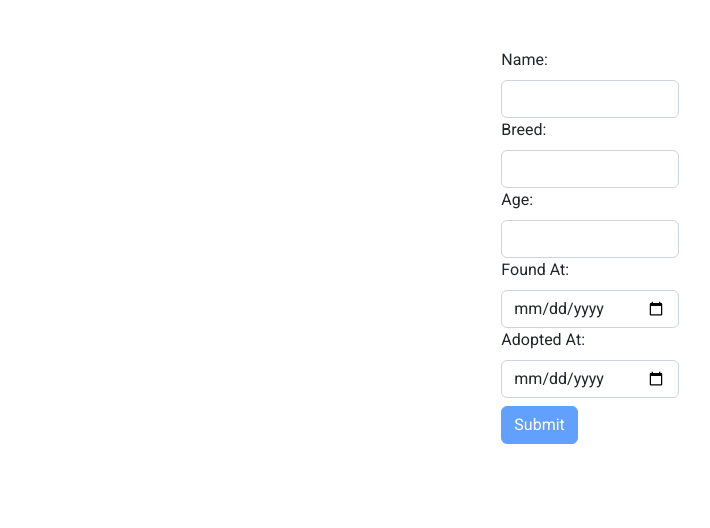
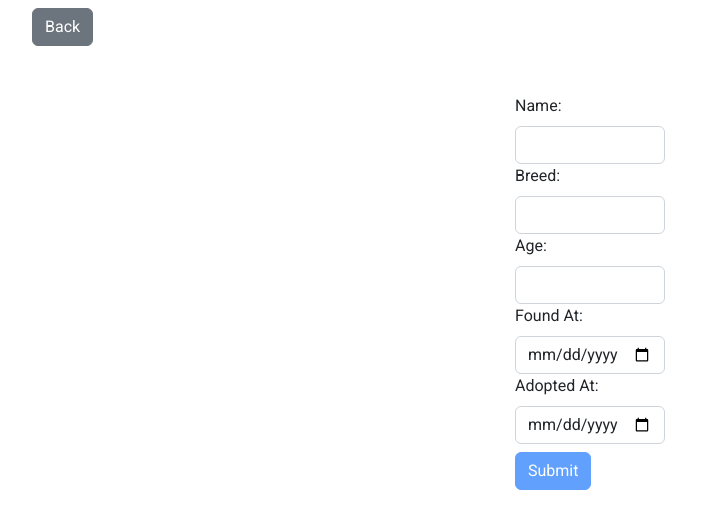
Before and after one commit to voroshagyma/dog-shelter-frontend, an Angular app: page /dogs/1 in a window 1280 px wide. Shown: the top 528 px of the page, without its empty margins (50-760 px from the left). Built offline with nearby package versions, Linux system fonts and the light colour scheme; no server answers.

Commit message:
Add back to dog edit page

```diff
--- a/src/app/dogs/dog-card/dog-card.component.html
+++ b/src/app/dogs/dog-card/dog-card.component.html
@@ -6,7 +6,7 @@
   <div class="card-body">
     <h5 class="card-title">{{dog.breed}}</h5>
     <p class="card-text">{{dog.description}}</p>
-    <a *ngIf="hasControls" href="#" [routerLink]="['/dogs/' + dog.id]" class="btn btn-primary">Go somewhere</a>
+    <a *ngIf="hasControls" href="#" [routerLink]="['/dogs/' + dog.id]" class="btn btn-primary">Edit</a>
   </div>
   <div class="card-footer text-muted">
     Found at: {{dog.foundAt |date: "mediumDate"}}
--- a/src/app/dogs/dog-edit-page/dog-edit-page.component.html
+++ b/src/app/dogs/dog-edit-page/dog-edit-page.component.html
@@ -1,4 +1,12 @@
+<div class="container">
+    <div class="row">
+        <div class="col">
             <app-success-alert *ngIf="successEdigMsg" [message]="successEdigMsg"></app-success-alert>
+        </div>
+    </div>
+    <div class="row mt-2">
+        <div class="col">
+            <button type="button" class="btn btn-secondary" routerLink="/">Back</button>
             <form [formGroup]="editForm" (ngSubmit)="handleSubmit()" class="m-5">
 
                 <div class="row justify-content-center">
@@ -39,5 +47,8 @@
                         <button type="submit" class="btn btn-primary" [disabled]="!editForm.valid">Submit</button>
                     </div>
                 </div>
+            </form>
 
-</form>
+        </div>
+    </div>
+</div>
```
Lines whose indentation alone changed are shown as unchanged.
